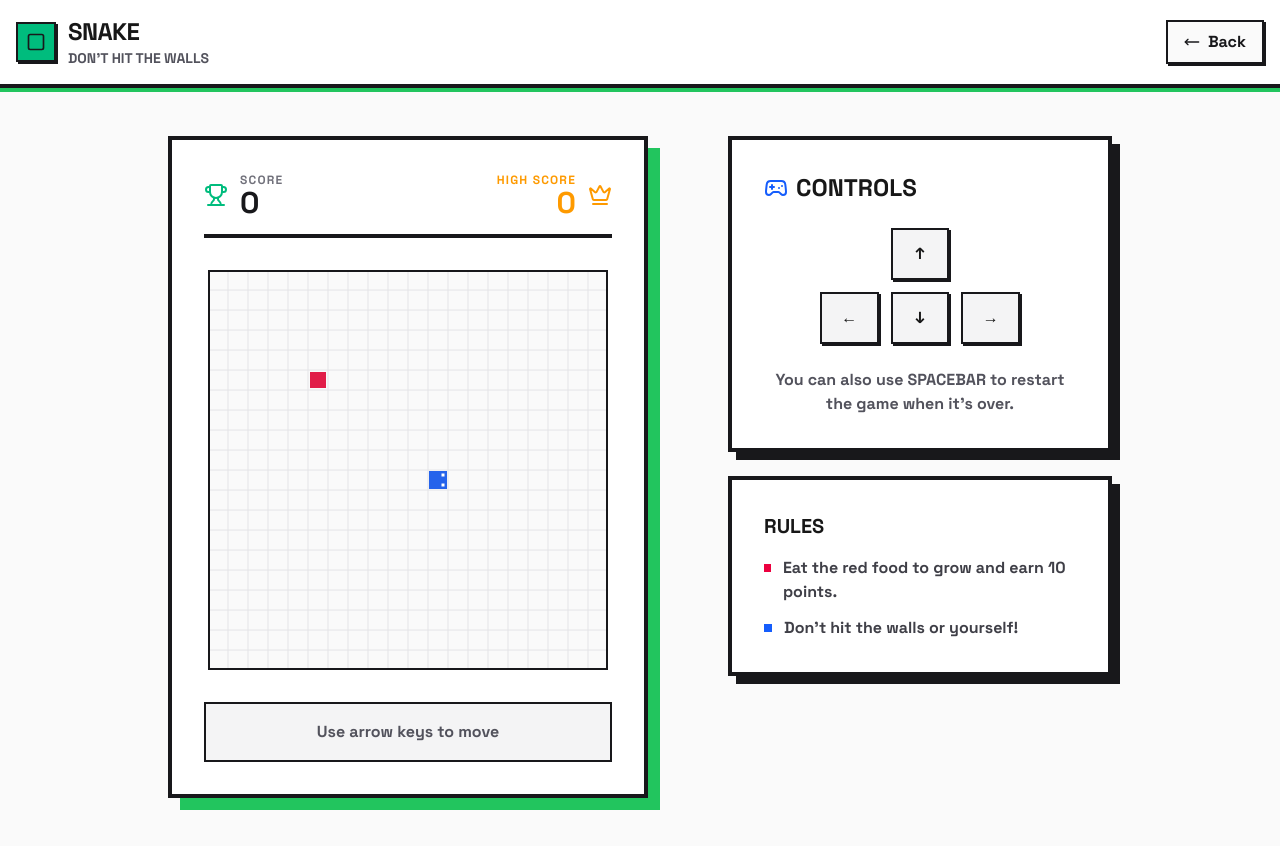
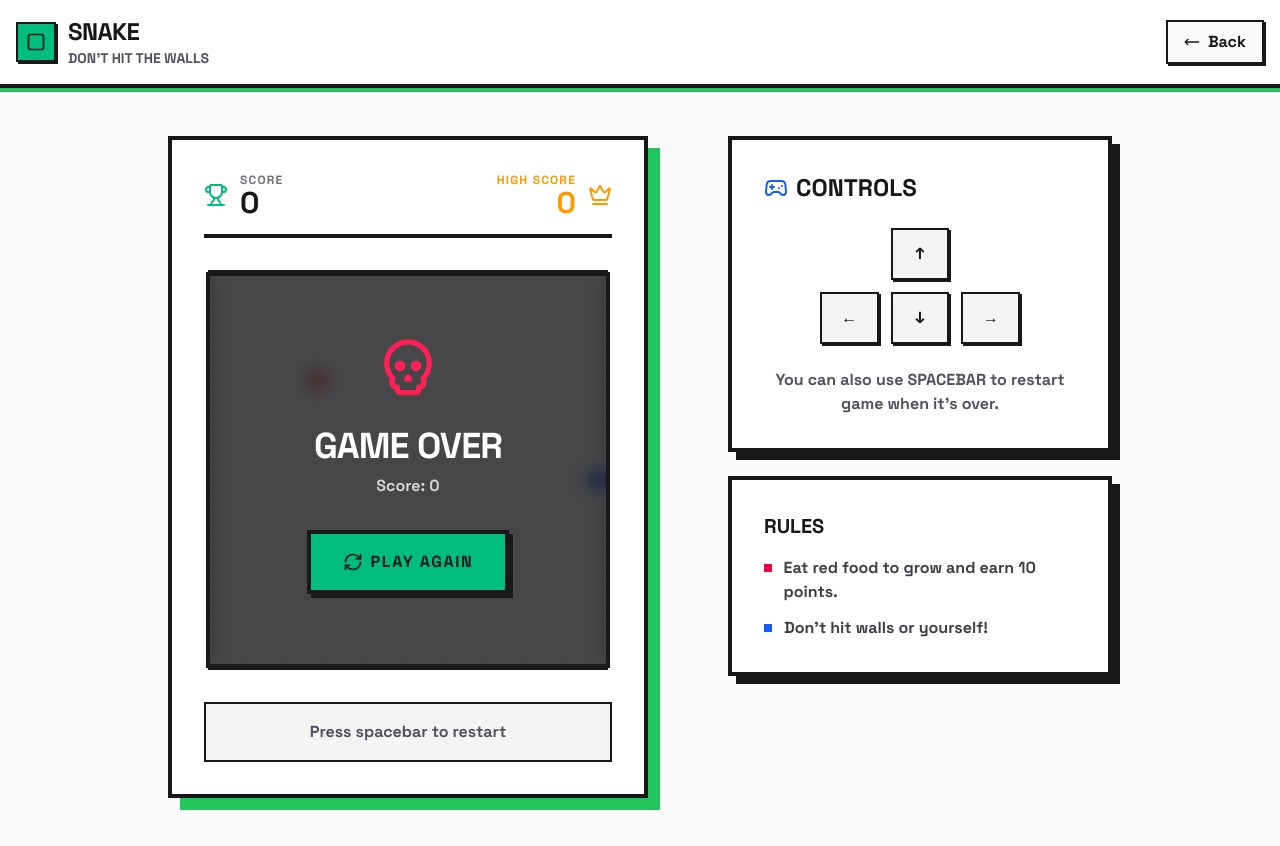
Before and after one commit to pondz1/portfolio, a Next.js app: page /games/snake in a window 1280 px wide. Built offline with nearby package versions, Linux system fonts and the light colour scheme.

Commit message:
fix: resolve Snake game state closure issue
- Added refs (snakeRef, foodRef, highScoreRef, scoreRef) to fix stale state
- Game loop now reads fresh state from refs instead of stale closures
- Fixes issue where snake wouldn't move on page load

Bug Report Reference: MiloTest findings

```diff
--- a/src/app/games/snake/page.tsx
+++ b/src/app/games/snake/page.tsx
@@ -31,6 +31,9 @@ export default function SnakeGame() {
   const [highScore, setHighScore] = useState(0);
   const gameLoopRef = useRef<NodeJS.Timeout | null>(null);
   const directionRef = useRef<Direction>('RIGHT');
+  const snakeRef = useRef<Position[]>([]);
+  const foodRef = useRef<Position>({ x: 0, y: 0 });
+  const highScoreRef = useRef(0);
 
   const generateFood = useCallback((currentSnake: Position[]): Position => {
     let newFood: Position;
@@ -44,9 +47,9 @@ export default function SnakeGame() {
   }, []);
 
   const moveSnake = useCallback(() => {
-    if (gameOver) return;
+    setSnake(prevSnake => {
+      if (gameOver) return prevSnake;
 
-    setSnake(prevSnake => {
       const head = { ...prevSnake[0] };
       const dir = directionRef.current;
 
@@ -84,19 +87,32 @@ export default function SnakeGame() {
 
       return [head, ...prevSnake.slice(0, -1)];
     });
-  }, [food, gameOver, generateFood, highScore]);
+  }, [gameOver, generateFood, highScore, food]);
 
   const startGame = useCallback(() => {
-    setSnake([{ x: 10, y: 10 }]);
-    setFood({ x: 5, y: 5 });
+    const initialSnake = [{ x: 10, y: 10 }];
+    const initialFood = { x: 5, y: 5 };
+
+    setSnake(initialSnake);
+    setFood(initialFood);
     setDirection('RIGHT');
     directionRef.current = 'RIGHT';
     setGameOver(false);
     setScore(0);
 
+    // Update refs
+    snakeRef.current = initialSnake;
+    foodRef.current = initialFood;
+
     if (gameLoopRef.current) clearInterval(gameLoopRef.current);
     gameLoopRef.current = setInterval(() => {
-      const head = { ...snake[0] };
+      const currentSnake = snakeRef.current;
+      const currentFood = foodRef.current;
+      const currentHighScore = highScoreRef.current;
+
+      if (!currentSnake || currentSnake.length === 0) return;
+
+      const head = { ...currentSnake[0] };
       const dir = directionRef.current;
 
       switch (dir) {
@@ -114,30 +130,36 @@ export default function SnakeGame() {
       }
 
       // Check self collision
-      if (snake.some(seg => seg.x === head.x && seg.y === head.y)) {
+      if (currentSnake.some(seg => seg.x === head.x && seg.y === head.y)) {
         setGameOver(true);
         if (gameLoopRef.current) clearInterval(gameLoopRef.current);
         return;
       }
 
       // Check food collision
-      if (head.x === food.x && head.y === food.y) {
-        setScore(s => {
-          const newScore = s + 10;
-          if (newScore > highScore) setHighScore(newScore);
-          return newScore;
-        });
-        setFood(prev => {
-          const newFood: Position = { x: 0, y: 0 };
-          do {
-            newFood.x = Math.floor(Math.random() * gridSize);
-            newFood.y = Math.floor(Math.random() * gridSize);
-          } while (snake.some(seg => seg.x === newFood.x && seg.y === newFood.y));
-          return newFood;
-        });
-        setSnake(prev => [head, ...prev]);
+      if (head.x === currentFood.x && head.y === currentFood.y) {
+        const newScore = scoreRef.current + 10;
+        scoreRef.current = newScore;
+        setScore(newScore);
+
+        if (newScore > currentHighScore) {
+          highScoreRef.current = newScore;
+          setHighScore(newScore);
+        }
+
+        const newFood: Position = { x: 0, y: 0 };
+        do {
+          newFood.x = Math.floor(Math.random() * gridSize);
+          newFood.y = Math.floor(Math.random() * gridSize);
+        } while (currentSnake.some(seg => seg.x === newFood.x && seg.y === newFood.y));
+
+        foodRef.current = newFood;
+        setFood(newFood);
+        snakeRef.current = [head, ...currentSnake];
+        setSnake([head, ...currentSnake]);
       } else {
-        setSnake(prev => [head, ...prev.slice(0, -1)]);
+        snakeRef.current = [head, ...currentSnake.slice(0, -1)];
+        setSnake([head, ...currentSnake.slice(0, -1)]);
       }
     }, 120);
   }, []);
@@ -177,7 +199,7 @@ export default function SnakeGame() {
     return () => {
       if (gameLoopRef.current) clearInterval(gameLoopRef.current);
     };
-  }, []);
+  }, [startGame]);
 
   const drawGrid = (ctx: CanvasRenderingContext2D, isDark: boolean) => {
     ctx.strokeStyle = isDark ? '#3f3f46' : '#e4e4e7';
@@ -207,16 +229,14 @@ export default function SnakeGame() {
     const isDark = document.documentElement.classList.contains('dark');
 
     // Clear canvas
-    ctx.fillStyle = isDark ? '#18181b' : '#fafafa';
+    ctx.fillStyle = isDark ? '#fafafa' : '#ffffff';
     ctx.fillRect(0, 0, canvasSize, canvasSize);
 
     // Draw grid
     drawGrid(ctx, isDark);
 
-    const cellSize = canvasSize / gridSize;
-
-    // Draw food (apple)
-    ctx.fillStyle = '#e11d48'; // rose-600
+    // Draw food
+    ctx.fillStyle = '#ef4444';
     ctx.fillRect(
       food.x * cellSize + 2,
       food.y * cellSize + 2,
@@ -291,6 +311,8 @@ export default function SnakeGame() {
     observer.observe(document.documentElement, { attributes: true, attributeFilter: ['class'] });
     return () => observer.disconnect();
   }, [renderCanvas]);
+
+  const cellSize = canvasSize / gridSize;
 
   return (
     <div className="min-h-screen bg-zinc-50 dark:bg-zinc-950 font-sans pb-12">
@@ -367,15 +389,15 @@ export default function SnakeGame() {
               </div>
 
               <p className="font-bold text-center text-zinc-600 dark:text-zinc-400">
-                You can also use SPACEBAR to restart the game when it's over.
+                You can also use SPACEBAR to restart game when it's over.
               </p>
             </NeoBlock>
 
             <NeoBlock shadowClass="shadow-[8px_8px_0_0_#18181b] dark:shadow-[8px_8px_0_0_#fafafa]" className="p-6">
               <h2 className="text-xl font-black uppercase mb-4 dark:text-white">Rules</h2>
               <ul className="space-y-3 font-bold text-zinc-700 dark:text-zinc-400">
-                <li className="flex gap-3"><div className="w-2 h-2 mt-2 bg-rose-600"></div> Eat the red food to grow and earn 10 points.</li>
-                <li className="flex gap-3"><div className="w-2 h-2 mt-2 bg-blue-600"></div> Don't hit the walls or yourself!</li>
+                <li className="flex gap-3"><div className="w-2 h-2 mt-2 bg-rose-600"></div> Eat red food to grow and earn 10 points.</li>
+                <li className="flex gap-3"><div className="w-2 h-2 mt-2 bg-blue-600"></div> Don't hit walls or yourself!</li>
               </ul>
             </NeoBlock>
           </div>
```
Also changed, not shown: tsconfig.json (+13 -4 lines).
